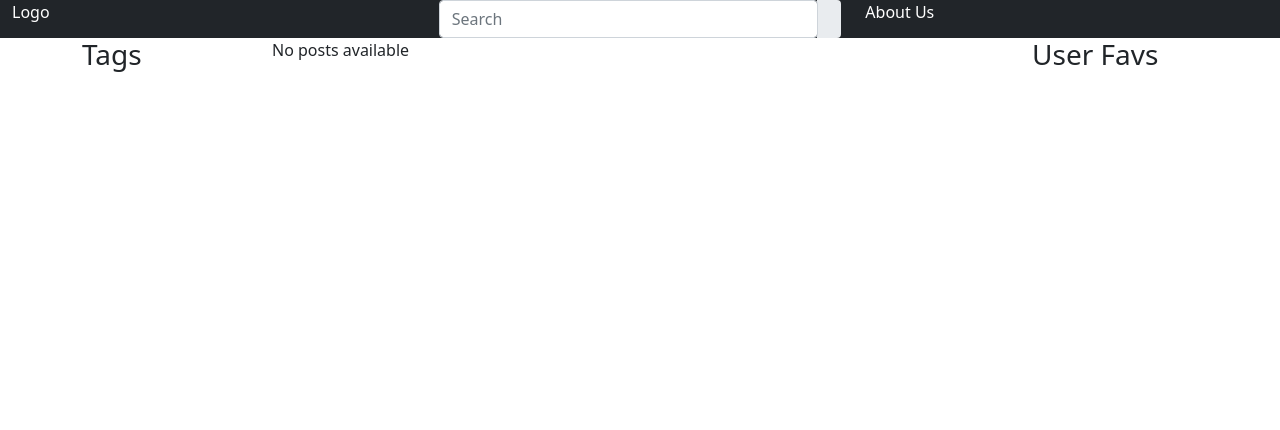
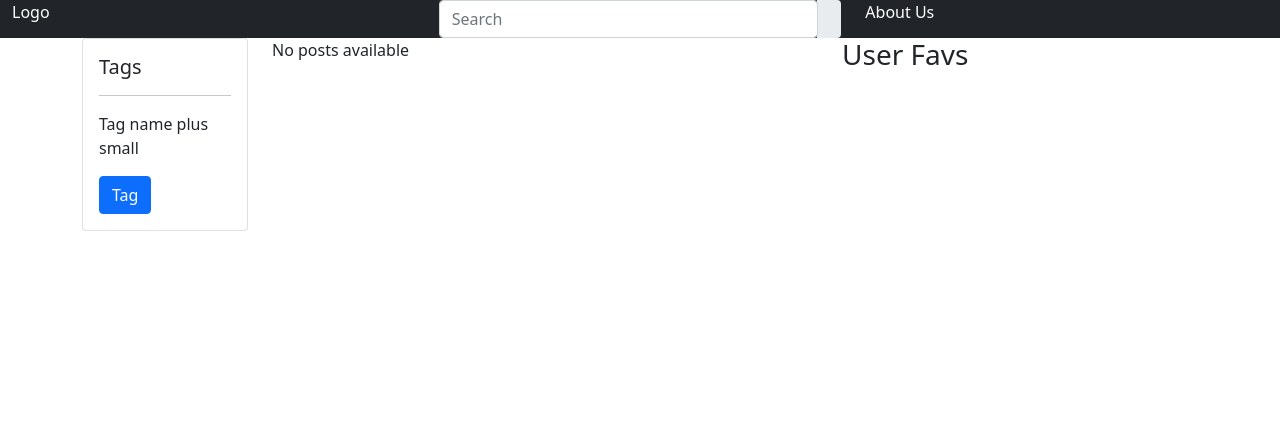
Before and after one commit to imachocolateman/PoetryBlog, a Django app: page /poetry/ in a window 1280 px wide. Shown: the top 430 px of the page. Run offline with Django 4.2, Linux system fonts and the light colour scheme; data that the repository does not hold is empty; some libraries are stand-ins or nearby versions.

Commit message:
Modified template
New tags and added include syntax

```diff
--- a/blog/templates/blog/list.html
+++ b/blog/templates/blog/list.html
@@ -2,10 +2,11 @@
 
 {% block title %}Home | {% endblock %}
 
+{% block tags %}{% include "blog/tags.html" %}{% endblock %}
+
 {% block body %}
-
 {% if tag %}
-	<h2 class="mb-3">Posts tagged with "{{ tag.name }}"</h2>
+	<h1 class="mb-3">Posts tagged with "{{ tag.name }}"</h1>
 {% endif %}
 
 {% if latest_post_list %}
--- /dev/null
+++ b/blog/templates/blog/tags.html
@@ -0,0 +1,8 @@
+<div class="card">
+  <div class="card-body">
+    <h5 class="card-title">Tags</h5>
+    <hr>
+    <p class="card-text">Tag name plus small</p>
+    <a href="#" class="btn btn-primary">Tag</a>
+  </div>
+</div>
--- a/blog/views.py
+++ b/blog/views.py
@@ -6,16 +6,13 @@ from .models import Post
 # Create your views here.
 def post_list(request, tag_slug=None):
 	latest_post_list = Post.objects.order_by('-post_date')[:5]
-	# posts = get_object_or_404(Post)
 
 	tag = None
 	if tag_slug:
 		tag = get_object_or_404(Tag, slug=tag_slug)
-		# posts = Post.objects.filter(tags__in=[tag])
 
 	context = {
 		'latest_post_list': latest_post_list,
-		# 'posts': posts,
 		'tag': tag,
 	}
 
--- a/poetry_blog/settings.py
+++ b/poetry_blog/settings.py
@@ -64,7 +64,7 @@ ROOT_URLCONF = 'poetry_blog.urls'
 TEMPLATES = [
     {
         'BACKEND': 'django.template.backends.django.DjangoTemplates',
-        'DIRS': ["poetry_blog/templates/"],
+        'DIRS': [os.path.join(BASE_DIR, 'templates')],
         'APP_DIRS': True,
         'OPTIONS': {
             'context_processors': [
--- a/poetry_blog/templates/base.html
+++ b/templates/base.html
@@ -50,16 +50,13 @@
 
 	<div class="container">
 		<div class="row">
-			<div class="col-2">
-				<section id="tags">
-					<h3>Tags</h3>
-					{% block tags %}{% endblock %}
-				</section>
+			<div class="col-sm-2">
+				<section id="tags">{% block tags %}{% endblock %}</section>
 			</div>
-			<div class="col-8">
+			<div class="col-6">
 				{% block body %}{% endblock %}
 			</div>
-			<div class="col-2">
+			<div class="col-4">
 				<section id="favs">
 					<h3>User Favs</h3>
 					{% block user_favs %}{% endblock %}
```
